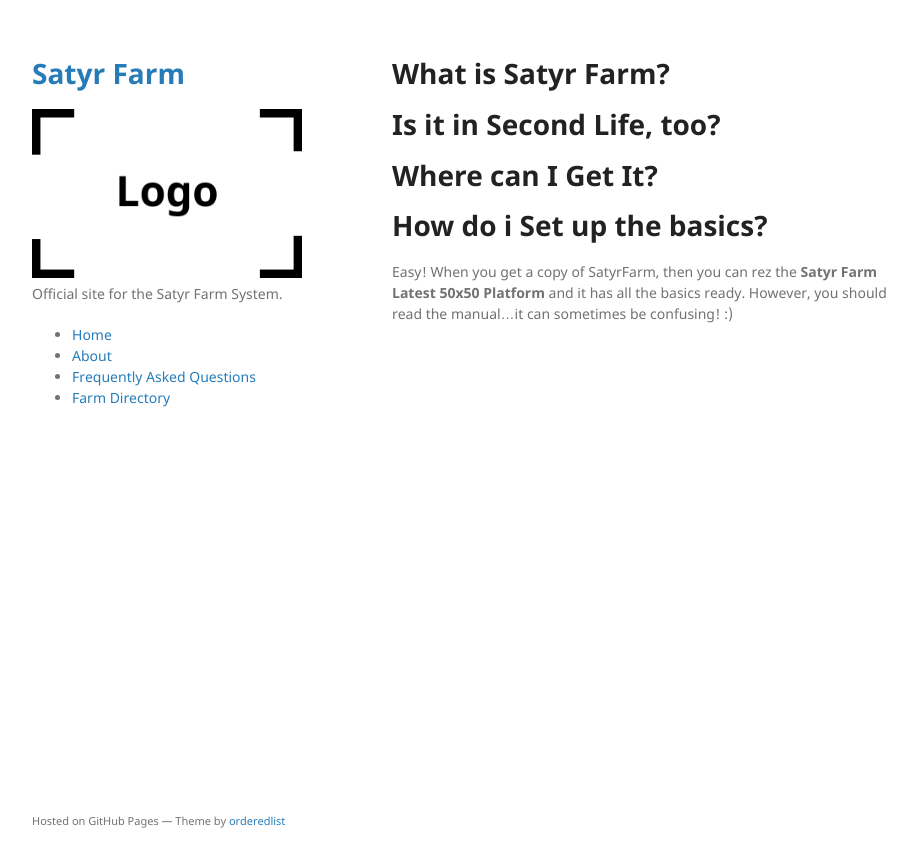
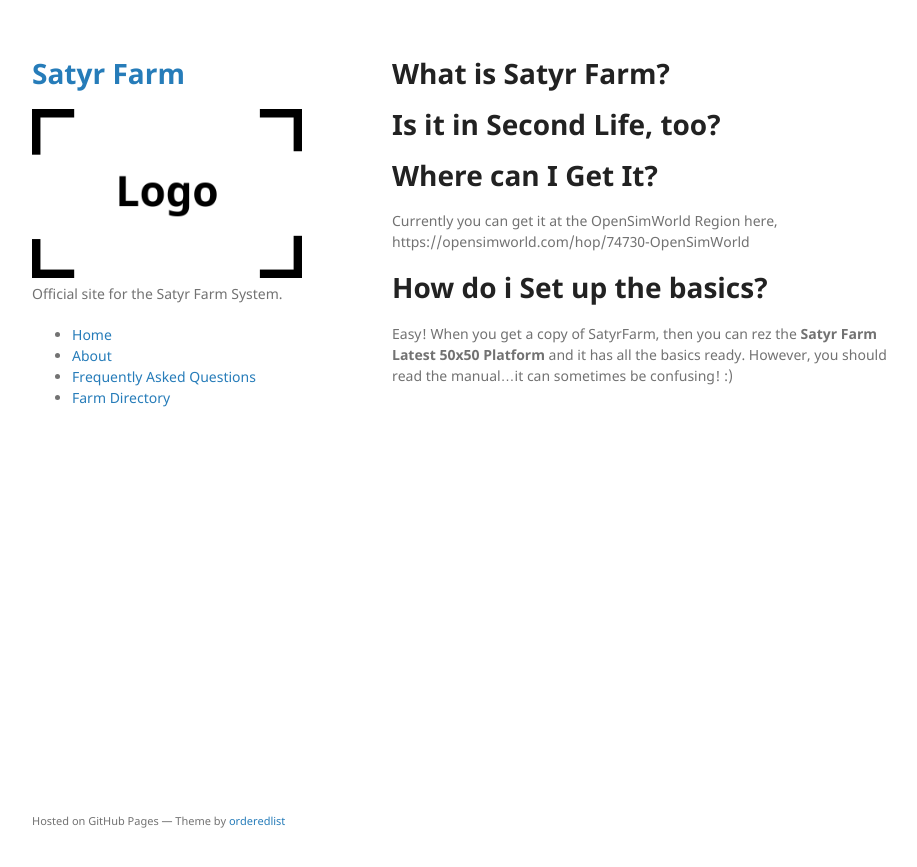
Before and after one commit to SatyrFarm/SatyrFarm.github.io, a Jekyll site: the page built from faq.md, in a window 1280 px wide. Shown: the top 867 px of the page, without its empty margins (178-1095 px from the left). Built offline with Jekyll 4.4.1, drawn with Linux system fonts in a browser that asks for light colours.

Commit message:
Update faq.md

```diff
--- a/faq.md
+++ b/faq.md
@@ -5,5 +5,6 @@ title: Frequently Asked Questions
 # What is Satyr Farm?
 # Is it in Second Life, too?
 # Where can I Get It?
+Currently you can get it at the OpenSimWorld Region here, https://opensimworld.com/hop/74730-OpenSimWorld
 # How do i Set up the basics?
 Easy! When you get a copy of SatyrFarm, then you can rez the <b>Satyr Farm Latest 50x50 Platform</b> and it has all the basics ready. However, you should read the manual...it can sometimes be confusing! :)
```
